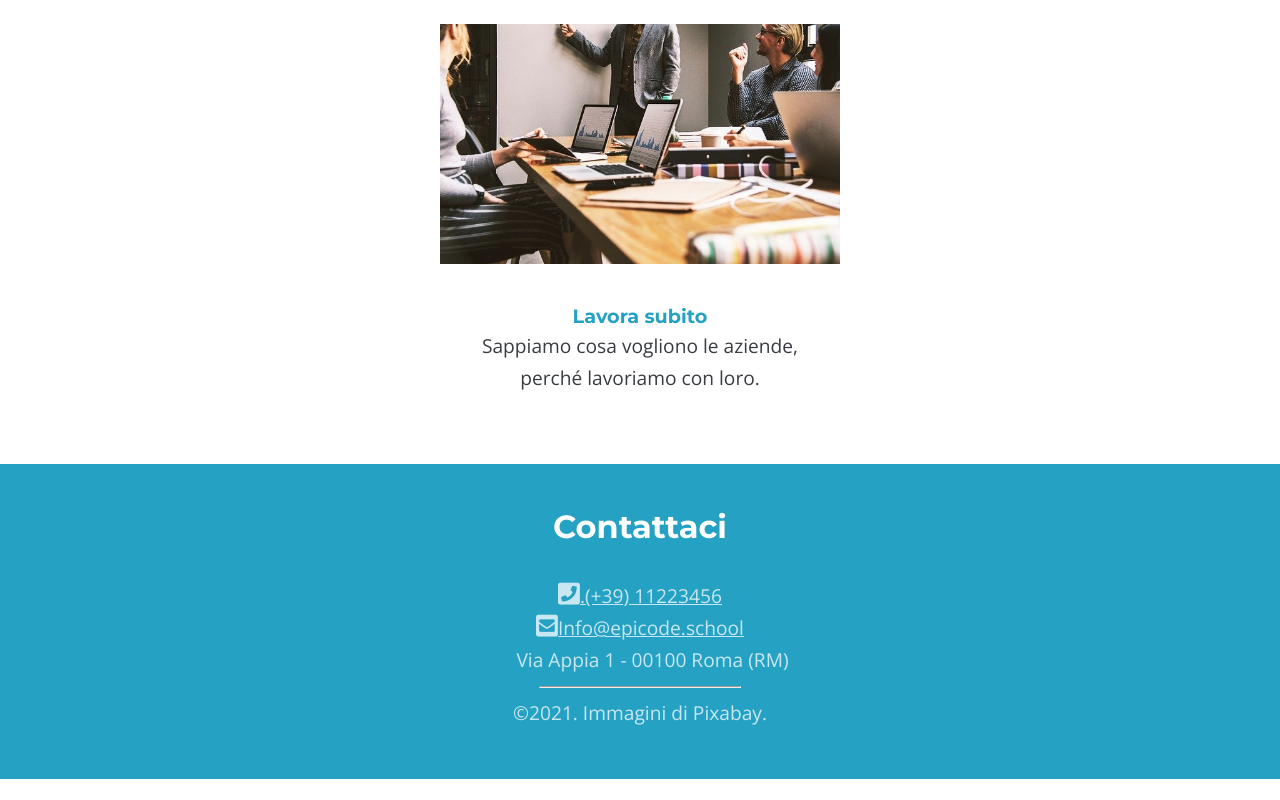
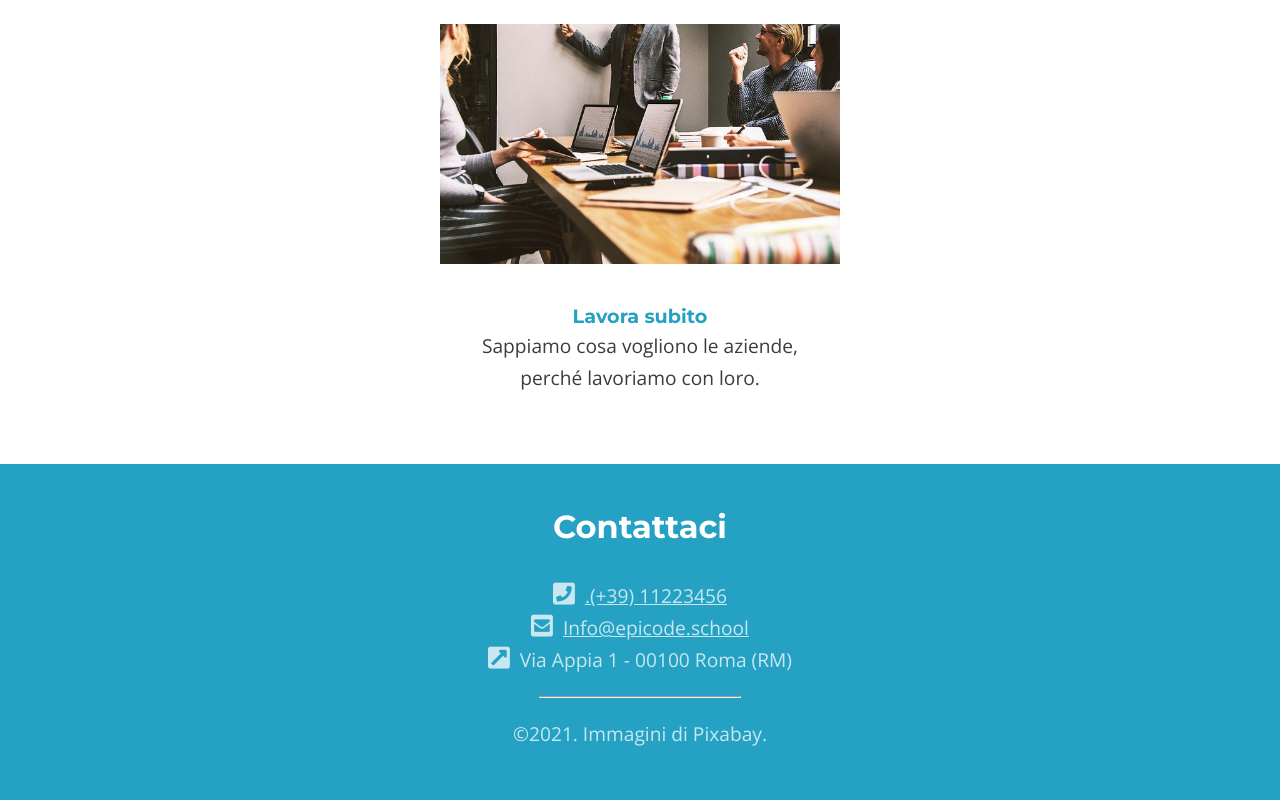
Before and after one commit to Edoardo-Pellegrini/S1-L5-Progetto-settimanale, a plain HTML site: page index.html in a window 1280 px wide. Shown: the part 2636-3436 px from the top of the page. Before the commit the page ends 3415 px from the top, so only its background shows below. Drawn offline with nearby package versions, Linux system fonts and the light colour scheme.

Commit message:
Terzo Commit

```diff
--- a/css/stile.css
+++ b/css/stile.css
@@ -201,9 +201,12 @@ footer a {
 
 hr {
     width: 200px;
+    margin-top: 20px;
+    margin-bottom: 20px;
 }
 
 address i {
     font-size: 25px;
+    margin-right: 10px;
 
 }
--- a/index.html
+++ b/index.html
@@ -119,7 +119,7 @@
 
             <p><i class="fa-solid fa-square-envelope"></i><a href="mailto:info@epicode.school">Info@epicode.school</a></p>
 
-            <p><i class="fa-solid fa-square-arrow-up-right"></i>Via Appia 1 - 00100 Roma (RM)</p>
+            <p><i class="fa-solid fa-square-up-right"></i>Via Appia 1 - 00100 Roma (RM)</p>
         </address>
 
         <hr>
```
